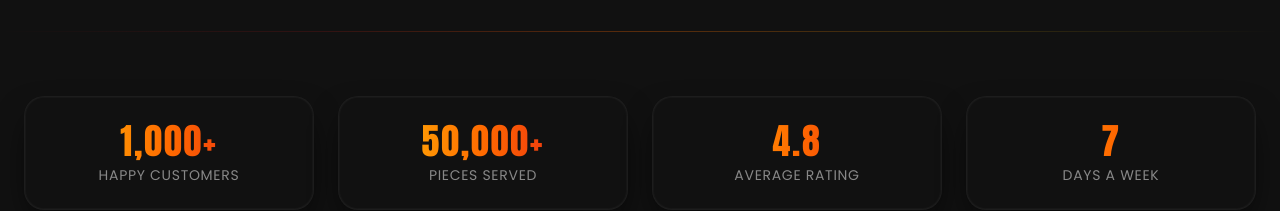
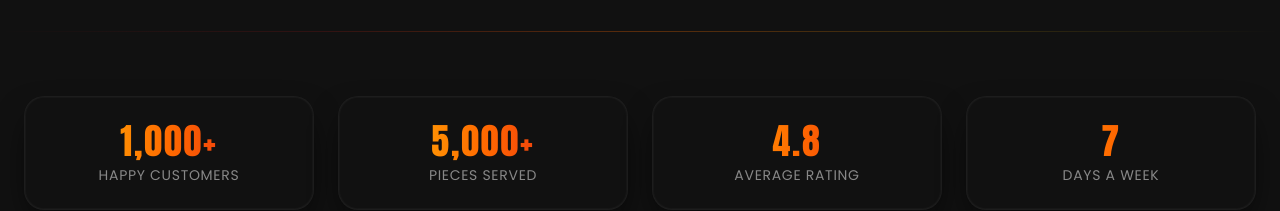
Before and after one commit to Vamshi2629/Happy-Wings, a React (Vite) app: page /about in a window 1280 px wide. Shown: the part 840-1051 px from the top of the page. Built offline with nearby package versions, Linux system fonts and the light colour scheme.

Commit message:
number update

```diff
--- a/src/pages/About.jsx
+++ b/src/pages/About.jsx
@@ -20,7 +20,7 @@ const values = [
 
 const stats = [
   { number: '1,000+', label: 'Happy Customers' },
-  { number: '50,000+', label: 'Pieces Served' },
+  { number: '5,000+', label: 'Pieces Served' },
   { number: '4.8', label: 'Average Rating' },
   { number: '7', label: 'Days a Week' },
 ];
```
